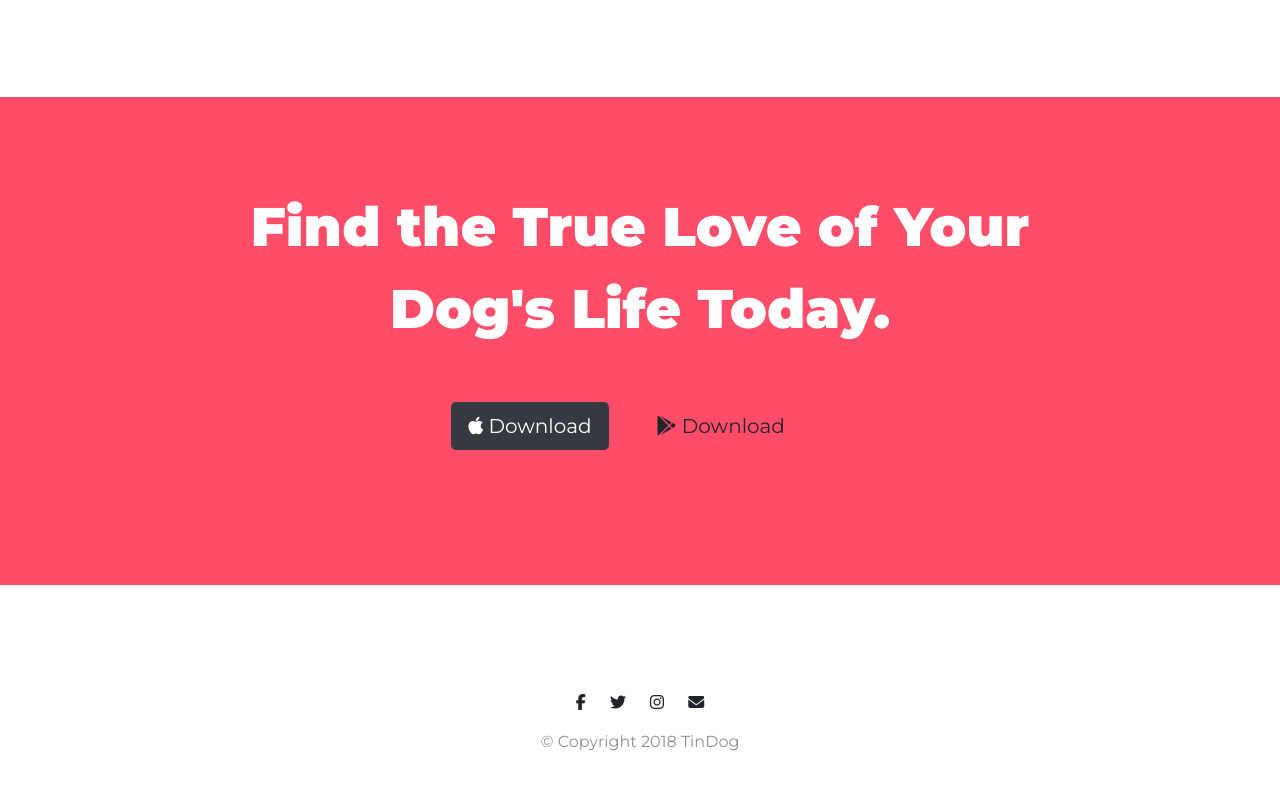
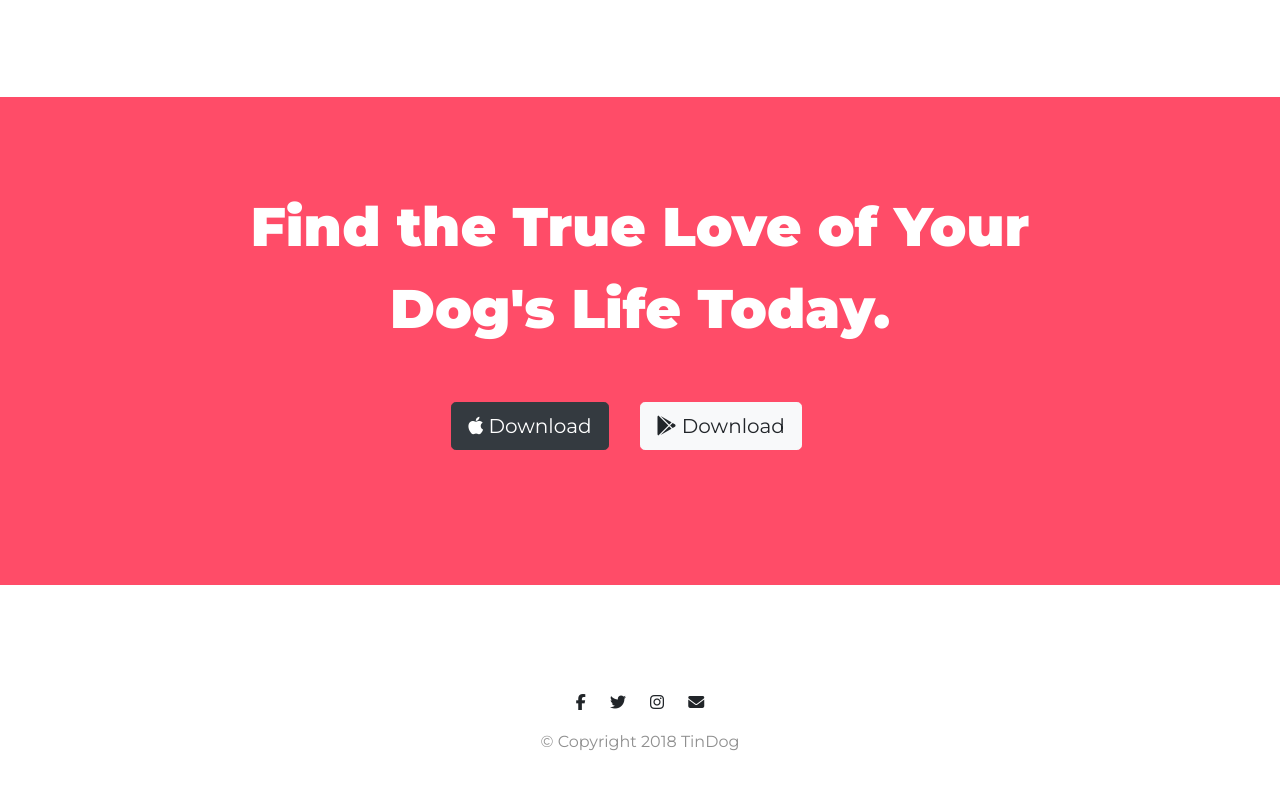
Before and after one commit to Grudge69/TinDog, a plain HTML site: page index.html in a window 1280 px wide. Shown: the part 2495-3283 px from the top of the page. Drawn offline with nearby package versions, Linux system fonts and the light colour scheme.

Commit message:
Update index.html

```diff
--- a/index.html
+++ b/index.html
@@ -222,7 +222,7 @@
 
       <h3 class="big-heading">Find the True Love of Your Dog's Life Today.</h3>
       <button class="download-button btn btn-lg btn-dark" type="button"><i class="fab fa-apple"></i> Download</button>
-      <button class="download-button btn btn-lg brn-light" type="button"><i class="fab fa-google-play"></i> Download</button>
+      <button class="download-button btn btn-lg btn-light" type="button"><i class="fab fa-google-play"></i> Download</button>
     </div>
   </section>
 
```
